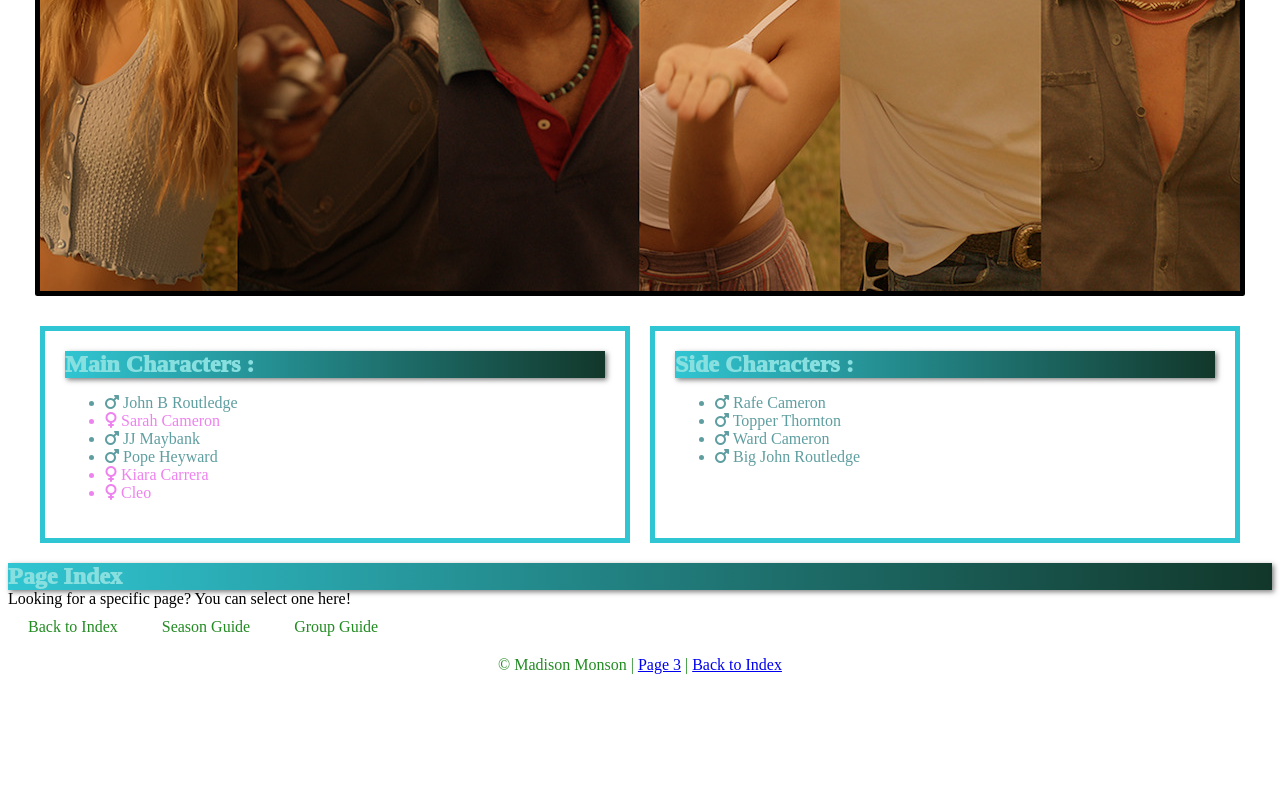
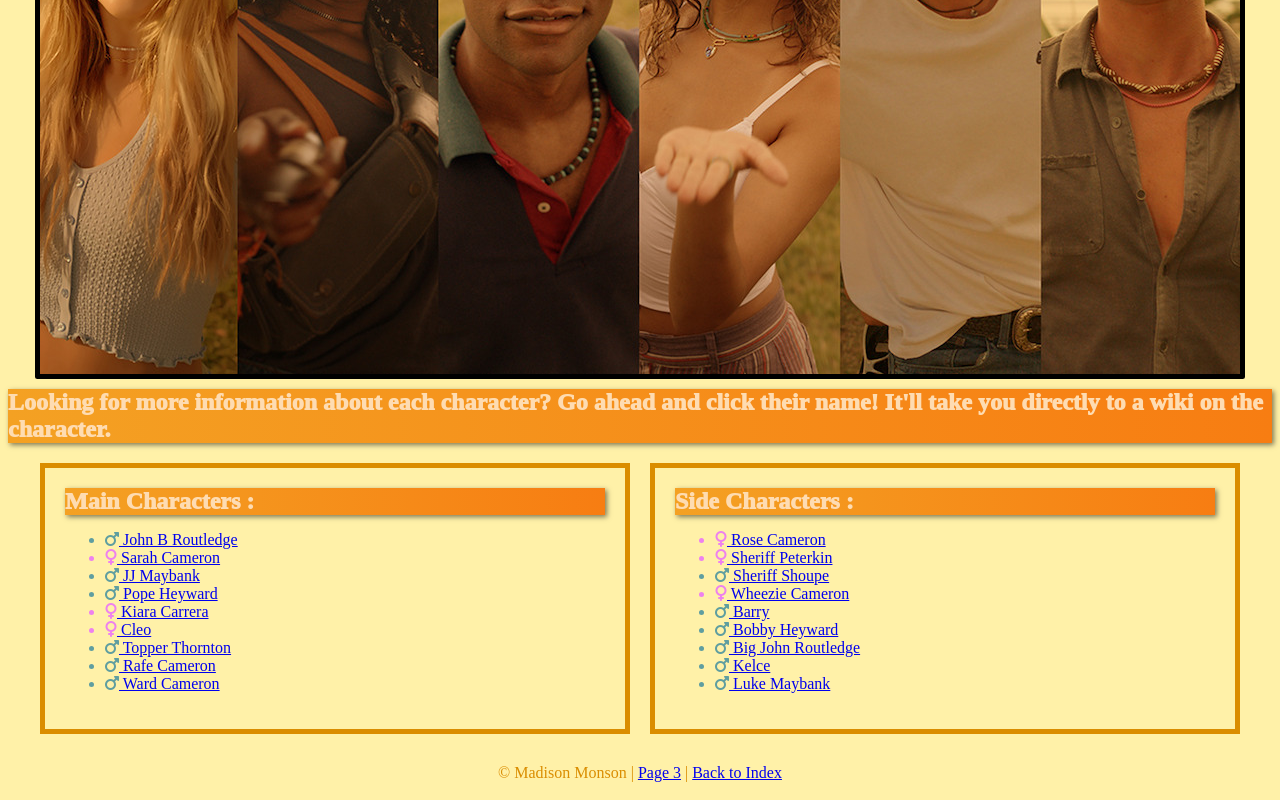
Before and after one commit to mmonson03/WebsiteAssignment, a plain HTML site: page characters.html in a window 1280 px wide. Shown: the part 424-1224 px from the top of the page. Before the commit the page ends 1116 px from the top, so only its background shows below. Drawn offline with Linux system fonts and the light colour scheme.

Commit message:
CHANGED THE WEBSITE COLORS, ADDED SOME QUALITY OF LIFE CHANGES SUCH AS MOVED THE INDEX TO THE TOP OF THE PAGES, CHANGED THE GROUP DEFINITIONS, MADE CHANGES TO THE CHARACTERS PAGE.

```diff
--- a/characters.html
+++ b/characters.html
@@ -7,45 +7,56 @@
     <link rel="stylesheet" href="styles.css">
     <script src="https://kit.fontawesome.com/3ee3bf9587.js" crossorigin="anonymous"></script>
 </head>
+</main>
+<h2>Page Index</h2>
+<p>Looking for a specific page? You can select one here!</p>
+<nav>
+    <ul>
+        <li><a href="index.html">Back to Index</a></li>
+        <li><a href="seasons.html">Season Guide</a></li>
+        <li><a href="groups.html">Group Guide</a></li>
+    </ul>
+</nav>
 <body>
     <header>
         <h1>Outer Banks; Character Summary</h1>
         <h3>All rights in regards to the information goes to Netflix and the show's writers.</h3>
         <img src="images/characters.jpg" alt="A photo of 5 teens together, left to right as pictured; Sarah, Cleo, Pope, Kiara, JJ, John B.">
     </header>
+    <h2> Looking for more information about each character? Go ahead and click their name! It'll take you directly to a wiki on the character.</h2>
     <main class="grid-container"> <!-- The purpose of having the class be grid-container is so that the css file can distinguish that is supposed to be in the grid and what isn't. -->
         <div class="character-info">
             <h2>Main Characters :</h2>
             <ul>
-                <li class="male"><i class="fa-solid fa-mars"></i> John B Routledge</li>
-                <li class="female"><i class="fa-solid fa-venus"></i> Sarah Cameron</li>
-                <li class="male"><i class="fa-solid fa-mars"></i> JJ Maybank</li>
-                <li class="male"><i class="fa-solid fa-mars"></i> Pope Heyward</li>
-                <li class="female"><i class="fa-solid fa-venus"></i> Kiara Carrera</li>
-                <li class="female"><i class="fa-solid fa-venus"></i> Cleo</li>
+                <li class="male"><i class="fa-solid fa-mars"></i><a href="https://outer-banks-netflix.fandom.com/wiki/John_B._Routledge"> John B Routledge</a></li>
+                <li class="female"><i class="fa-solid fa-venus"></i><a href="https://outer-banks-netflix.fandom.com/wiki/Sarah_Cameron"> Sarah Cameron</a></li>
+                <li class="male"><i class="fa-solid fa-mars"></i><a href="https://outer-banks-netflix.fandom.com/wiki/JJ_Maybank"> JJ Maybank</a></li>
+                <li class="male"><i class="fa-solid fa-mars"></i><a href="https://outer-banks-netflix.fandom.com/wiki/Pope_Heyward"> Pope Heyward</a></li>
+                <li class="female"><i class="fa-solid fa-venus"></i><a href="https://outer-banks-netflix.fandom.com/wiki/Kiara_Carrera"> Kiara Carrera</a></li>
+                <li class="female"><i class="fa-solid fa-venus"></i><a href="https://outer-banks-netflix.fandom.com/wiki/Cleo"> Cleo</a></li>
+                <li class="male"><i class="fa-solid fa-mars"></i><a href="https://outer-banks-netflix.fandom.com/wiki/Topper_Thornton"> Topper Thornton</a></li>
+                <li class="male"><i class="fa-solid fa-mars"></i><a href="https://outer-banks-netflix.fandom.com/wiki/Rafe_Cameron"> Rafe Cameron</a></li>
+                <li class="male"><i class="fa-solid fa-mars"></i><a href="https://outer-banks-netflix.fandom.com/wiki/Ward_Cameron"> Ward Cameron</a></li>
             </ul>
         </div>
         <div class="side-characters">
             <h2>Side Characters :</h2>
             <ul>
-                <li class="male"><i class="fa-solid fa-mars"></i> Rafe Cameron</li>
-                <li class="male"><i class="fa-solid fa-mars"></i> Topper Thornton</li>
-                <li class="male"><i class="fa-solid fa-mars"></i> Ward Cameron</li>
-                <li class="male"><i class="fa-solid fa-mars"></i> Big John Routledge</li>
+                <li class="female"><i class="fa-solid fa-venus"></i><a href="https://outer-banks-netflix.fandom.com/wiki/Rose_Cameron"> Rose Cameron</a></li>
+                <li class="female"><i class="fa-solid fa-venus"></i><a href="https://outer-banks-netflix.fandom.com/wiki/Susan_Peterkin"> Sheriff Peterkin</a></li>
+                <li class="male"><i class="fa-solid fa-mars"></i><a href="https://outer-banks-netflix.fandom.com/wiki/Deputy_Shoupe"> Sheriff Shoupe</a></li>
+                <li class="female"><i class="fa-solid fa-venus"></i><a href="https://outer-banks-netflix.fandom.com/wiki/Wheezie_Cameron"> Wheezie Cameron</a></li>
+                <li class="male"><i class="fa-solid fa-mars"></i><a href="https://outer-banks-netflix.fandom.com/wiki/Barry"> Barry</a></li>
+                <li class="male"><i class="fa-solid fa-mars"></i><a href="https://outer-banks-netflix.fandom.com/wiki/Heyward"> Bobby Heyward</a></li>
+                <li class="male"><i class="fa-solid fa-mars"></i><a href="https://outer-banks-netflix.fandom.com/wiki/John_Routledge"> Big John Routledge</a></li>
+                <li class="male"><i class="fa-solid fa-mars"></i><a href="https://outer-banks-netflix.fandom.com/wiki/Kelce"> Kelce</a></li>
+                <li class="male"><i class="fa-solid fa-mars"></i><a href="https://outer-banks-netflix.fandom.com/wiki/Luke_Maybank"> Luke Maybank</a></li>
+
             </ul>
         </div>
-    </main>
-    <h2>Page Index</h2>
-    <p>Looking for a specific page? You can select one here!</p>
-    <nav>
-        <ul>
-            <li><a href="index.html">Back to Index</a></li>
-            <li><a href="seasons.html">Season Guide</a></li>
-            <li><a href="groups.html">Group Guide</a></li>
-        </ul>
-    </nav>
+</main>
     <footer>
-        &copy; Madison Monson | <a href="groups.html">Page 3</a> | <a href="index.html">Back to Index</a> </p>
+       <p> &copy; Madison Monson | <a href="groups.html">Page 3</a> | <a href="index.html">Back to Index</a></p>
     </footer>
 </body>
 </html>
--- a/styles.css
+++ b/styles.css
@@ -2,12 +2,15 @@ header h1, h2, header h3 {
     margin: 0;
 }
 
+body {
+    background-color:rgb(255, 241, 168);
+}
 h2 {
-    color:#88dfdf;
+    color:#fedcb2;
     font-family: "Playfair Display", serif;
     font-weight:1000;
     margin: 0;
-    background-image: linear-gradient(to right, #30C5D2, #12372A);
+    background-image: linear-gradient(to right, #f4a123, #f77d12);
     box-shadow: 2px 2px 5px rgba(0, 0, 0, 0.5);
 }
 
@@ -43,7 +46,7 @@ header img {
 
 header, footer {
     font-family: 'Times New Roman', Times, serif;
-    color: #228b22;
+    color: #da8d00;
     padding: 10px;
 }
 
@@ -90,7 +93,7 @@ nav li {
 nav a {
     display: inline-block;
     padding: 10px 20px;
-    color: #228b22;
+    color: #da8d00;
     text-decoration: none;
 }
 
@@ -143,13 +146,5 @@ nav a:hover {
 
 .character-info, .side-characters {
     padding: 20px;
-    border: 5px solid #30C5D2;
+    border: 5px solid #da8d00;
 }
-
-/* The Grid Here /\ */
-
-/*/ <uniquifier>: Use a uniquifier for the class name
-/* <weight>: Use a value from 200 to 700 */
-
-/* <uniquifier>: Use a uniquifier for the class name
-// <weight>: Use a value from 400 to 900 */
```
Also changed, not shown: groups.html (+15 -13 lines), index.html (+10 -10 lines), seasons.html (+9 -8 lines).
